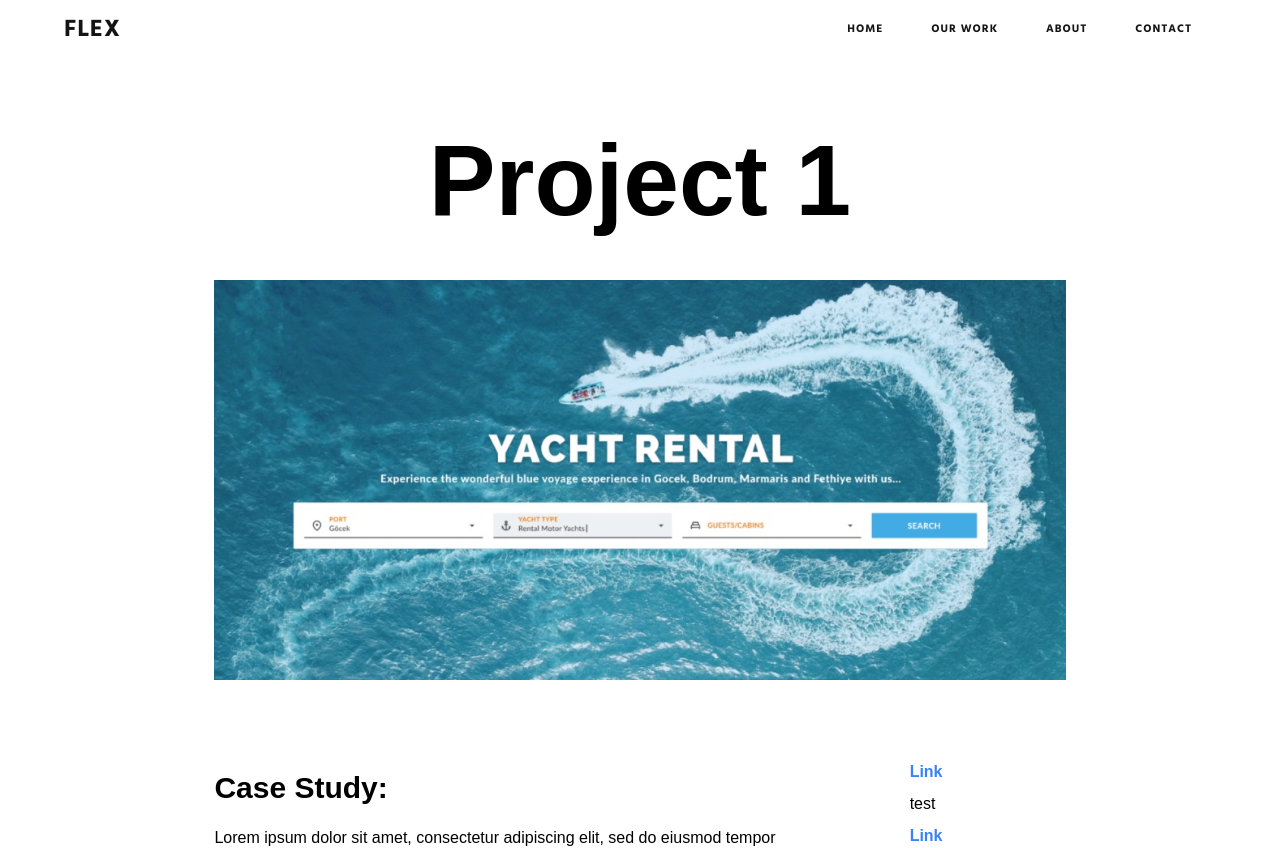
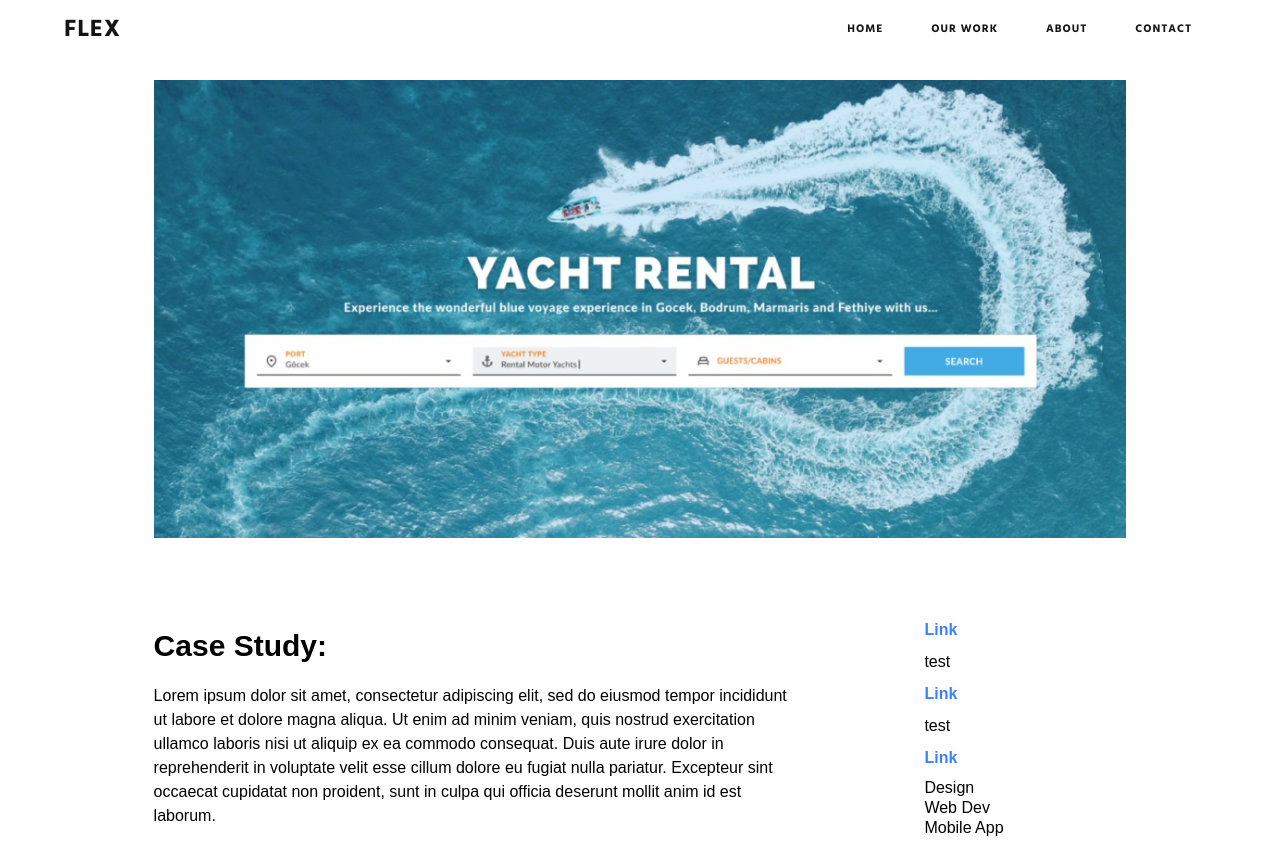
Before and after one commit to PaulGansca/Flex, a React (Vite) app: page /our-work/project-1 in a window 1280 px wide. Shown: the top 848 px of the page. Built offline with nearby package versions, Linux system fonts and the light colour scheme; a web font is replaced by a local one.

Commit message:
small css adjustments

```diff
--- a/src/components/home/ProjectWorkflow.tsx
+++ b/src/components/home/ProjectWorkflow.tsx
@@ -73,7 +73,7 @@ export const ProjectWorkflow = () => {
       </div>
       <div className="flex justify-around sm:justify-start items-start flex-wrap">
         <h1 className="font-title text-6xl mt-24">Featured Projects</h1>
-        <div className="flex flex-wrap justify-between items-center w-full pt-4 pb-20 sm:pb-60">
+        <div className="flex flex-wrap justify-between items-center w-full pt-4">
           <FeaturedProject
             img={Gocek}
             title={"Gocek Turizsm"}
--- a/src/pages/OurWork.tsx
+++ b/src/pages/OurWork.tsx
@@ -11,7 +11,7 @@ const OurWorkPage = () => {
   const navigate = useNavigate();
 
   return (
-    <div ref={ref} className="h-full flex m-20 max-lg:mx-0 flex-wrap">
+    <div ref={ref} className="h-full flex mt-20 max-lg:mx-0 flex-wrap">
       <div
         className={`w-full flex max-md:flex-col text-black items-center ${
           loadAnimationOnMount ? "mounted" : "first-render"
@@ -43,7 +43,7 @@ const OurWorkPage = () => {
           <h1 className="font-title text-6xl mx-auto text-center my-24">
             Featured Projects
           </h1>
-          <div className="flex flex-wrap justify-between items-center w-full pt-4 pb-20 sm:pb-60">
+          <div className="flex flex-wrap justify-between items-center w-full pt-4">
             <FeaturedProject
               img={Gocek}
               title={"Gocek Turizsm"}
--- a/src/pages/ProjectOne.tsx
+++ b/src/pages/ProjectOne.tsx
@@ -4,8 +4,6 @@ import useLoadAnimation from "../hooks/useLoadAnimation";
 
 const ProjectOnePage = () => {
   const { loadAnimationOnMount, ref } = useLoadAnimation();
-  const { loadAnimationOnMount: loadAnimationOnMount2, ref: ref2 } =
-    useLoadAnimation();
   const slideshowData: ProjectImage[] = [
     { id: 0, imageLocation: Gocek },
     { id: 1, imageLocation: Gocek },
@@ -13,23 +11,14 @@ const ProjectOnePage = () => {
   ];
 
   return (
-    <div ref={ref} className="h-full flex m-20 max-lg:mx-0 flex-wrap">
-      <div
-        className={`w-full flex max-md:flex-col text-black items-center ${
-          loadAnimationOnMount ? "mounted" : "first-render"
-        }`}
-      >
-        <h1 className="m-auto font-bold text-[100px] leading-[120px]">
-          Project 1
-        </h1>
-      </div>
-      <div
-        ref={ref2}
-        className="lg:px-[12%] px-[7.5%] bg-white relative text-black"
-      >
+    <div
+      ref={ref}
+      className="h-full flex mt-20 max-lg:mx-0 flex-wrap lg:px-[12%] px-[7.5%] bg-white relative text-black"
+    >
+      <div>
         <div
           className={`flex justify-around sm:justify-start items-start flex-wrap ${
-            loadAnimationOnMount2 ? "mounted" : "first-render"
+            loadAnimationOnMount ? "mounted" : "first-render"
           }`}
         >
           <img className="w-full h-full" src={Gocek} />
```
